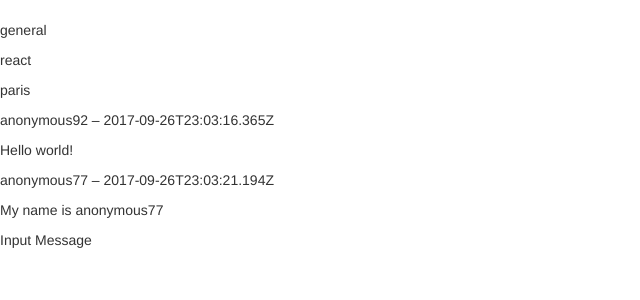
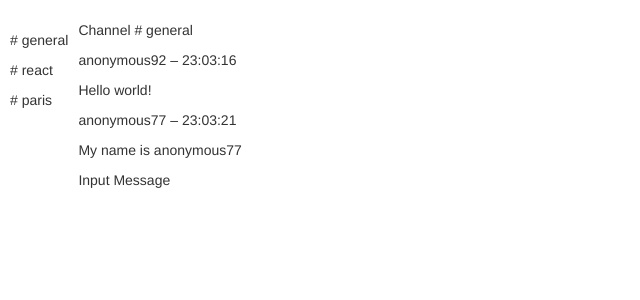
Before and after one commit to lcskoerner/chat-redux, a React app: page / in a window 1280 px wide. Shown: the top 300 px of the page, without its empty margins (0-640 px from the left). Built offline with nearby package versions, Linux system fonts and the light colour scheme.

Commit message:
initial css custom

```diff
--- a/assets/stylesheets/application.scss
+++ b/assets/stylesheets/application.scss
@@ -4,4 +4,8 @@ body {
 .app {
   margin-top: 20px;
   margin-bottom: 20px;
+  display: flex;
+  .channel-list {
+    margin: 10px;
+  }
 }
--- a/src/components/message.jsx
+++ b/src/components/message.jsx
@@ -2,10 +2,12 @@
 import React from 'react';
 
 const Message = (props) => {
+  const { author, content, created_at } = props.message;
+  const timestamp = created_at.split('T')[1].split('.')[0];
   return (
     <div>
-      <p>{props.message.author} – {props.message.created_at}</p>
-      <p>{props.message.content}</p>
+      <p>{author} – {timestamp}</p>
+      <p>{content}</p>
     </div>
   );
 };
--- a/src/containers/channel_list.jsx
+++ b/src/containers/channel_list.jsx
@@ -10,8 +10,8 @@ class ChannelList extends Component {
     ];
 
     return (
-      <div>
-        {channels.map(channel => <p>{channel}</p>)}
+      <div className="channel-list">
+        {channels.map(channel => <p># {channel}</p>)}
       </div>
     );
   }
--- a/src/containers/message_list.jsx
+++ b/src/containers/message_list.jsx
@@ -6,7 +6,8 @@ import MessageForm from './message_form';
 
 function mapStateToProps(state) {
   return {
-    messages: state.messages
+    messages: state.messages,
+    selectedChannel: state.selectedChannel
   };
 }
 
@@ -14,6 +15,7 @@ class MessageList extends Component {
   render() {
     return (
       <div>
+        <p>Channel # {this.props.selectedChannel}</p>
         {this.props.messages.map(message => <Message message={message} />)}
         <MessageForm />
       </div>
```
